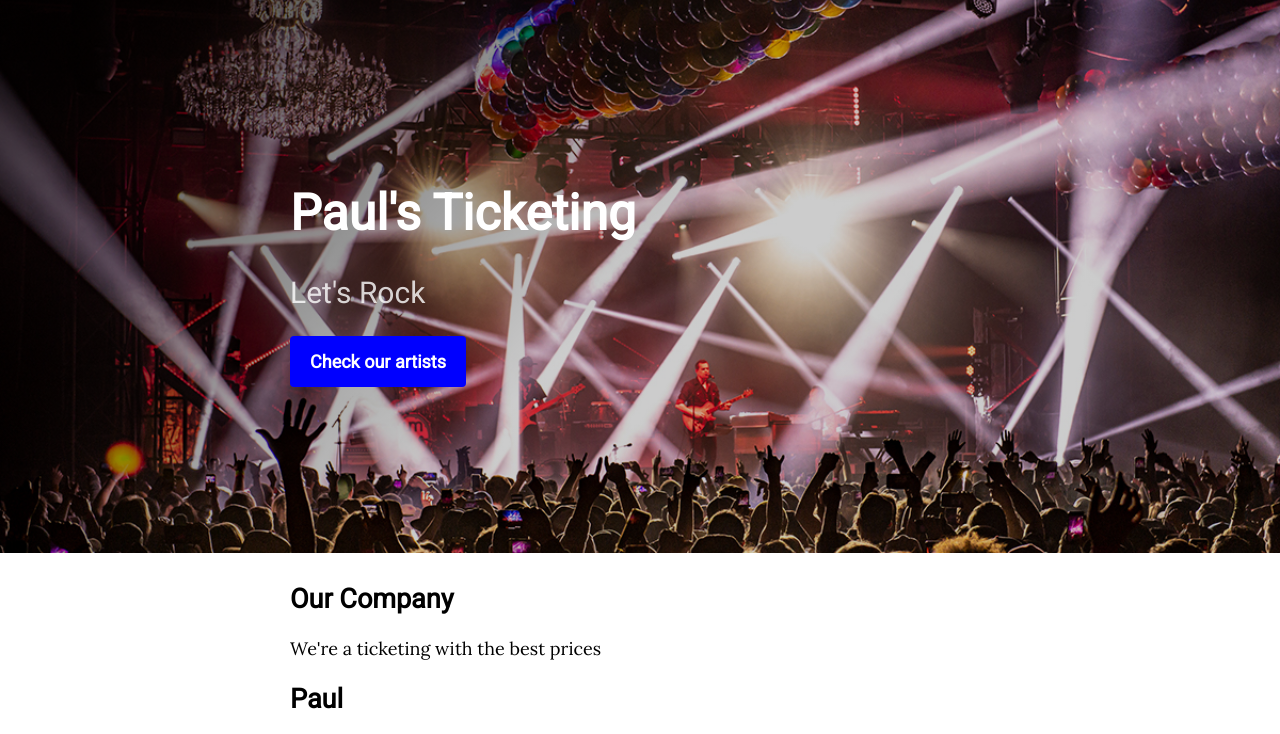
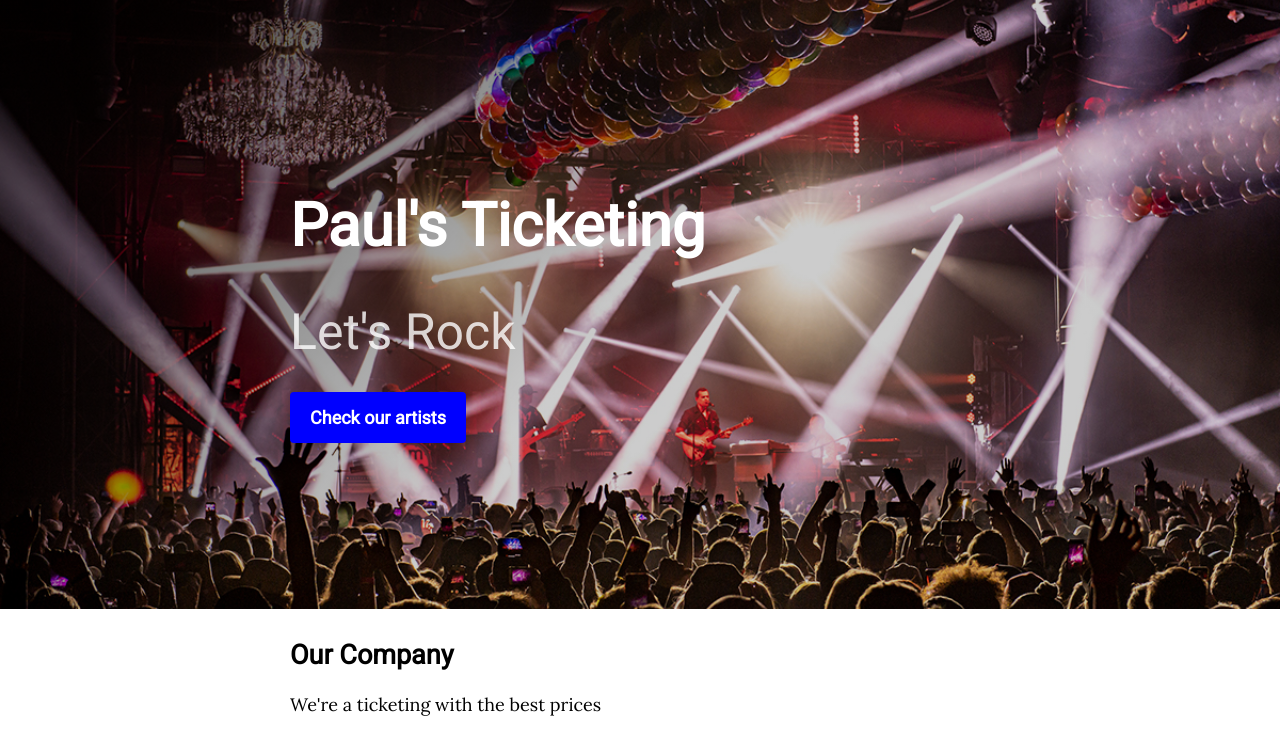
Before and after one commit to paul-dovantuan/my-startup, a plain HTML site: page index.html in a window 1280 px wide. Shown: the top 734 px of the page. Drawn offline with Linux system fonts and the light colour scheme; a script that the page names is missing.

Commit message:
Update banner.css

```diff
--- a/css/components/banner.css
+++ b/css/components/banner.css
@@ -7,12 +7,12 @@
 }
 
 .banner h1 {
-	font-size: 50px;
+	font-size: 60px;
 }
 
 .banner h2{
-	font-size: 30px;
+	font-size: 50px;
 	font-weight:  lighter;
 	opacity: 0.8;
-	margin-bottom: 40px;
+	margin-bottom: 45px;
 }
```
